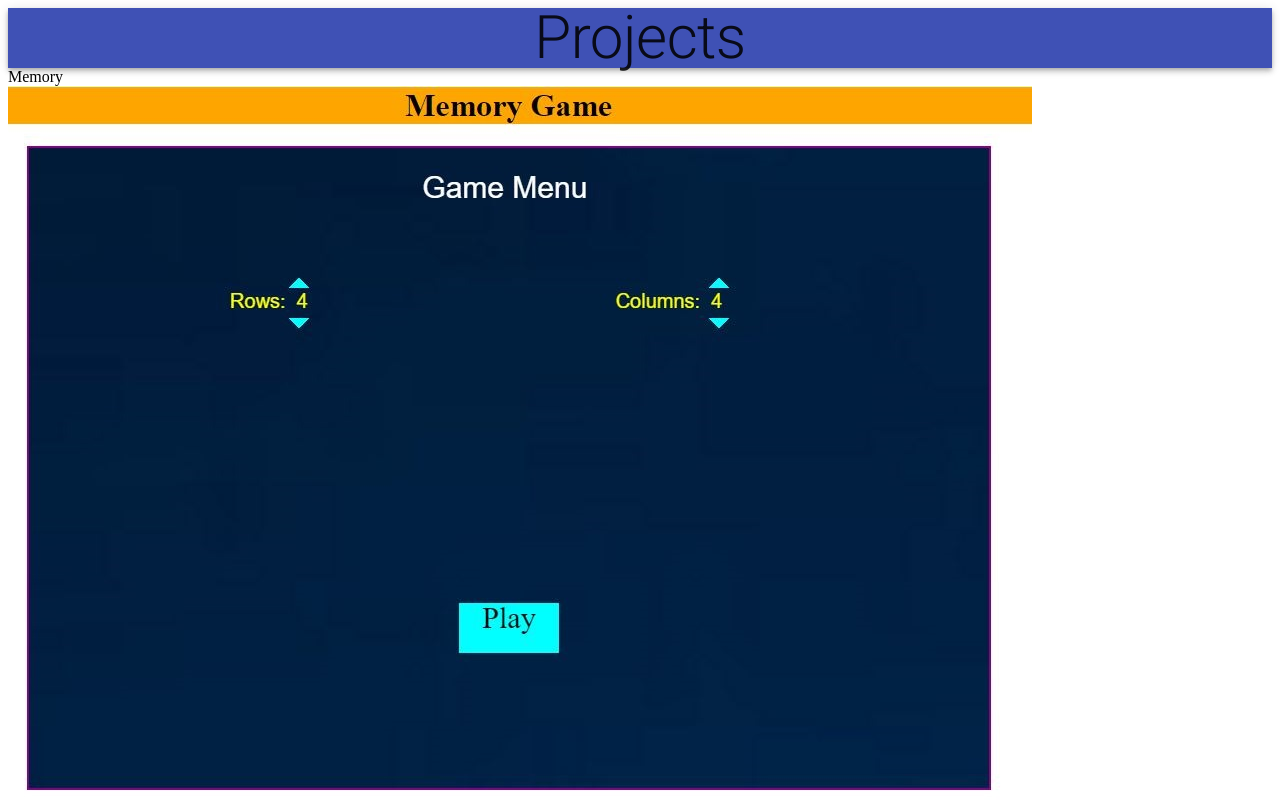
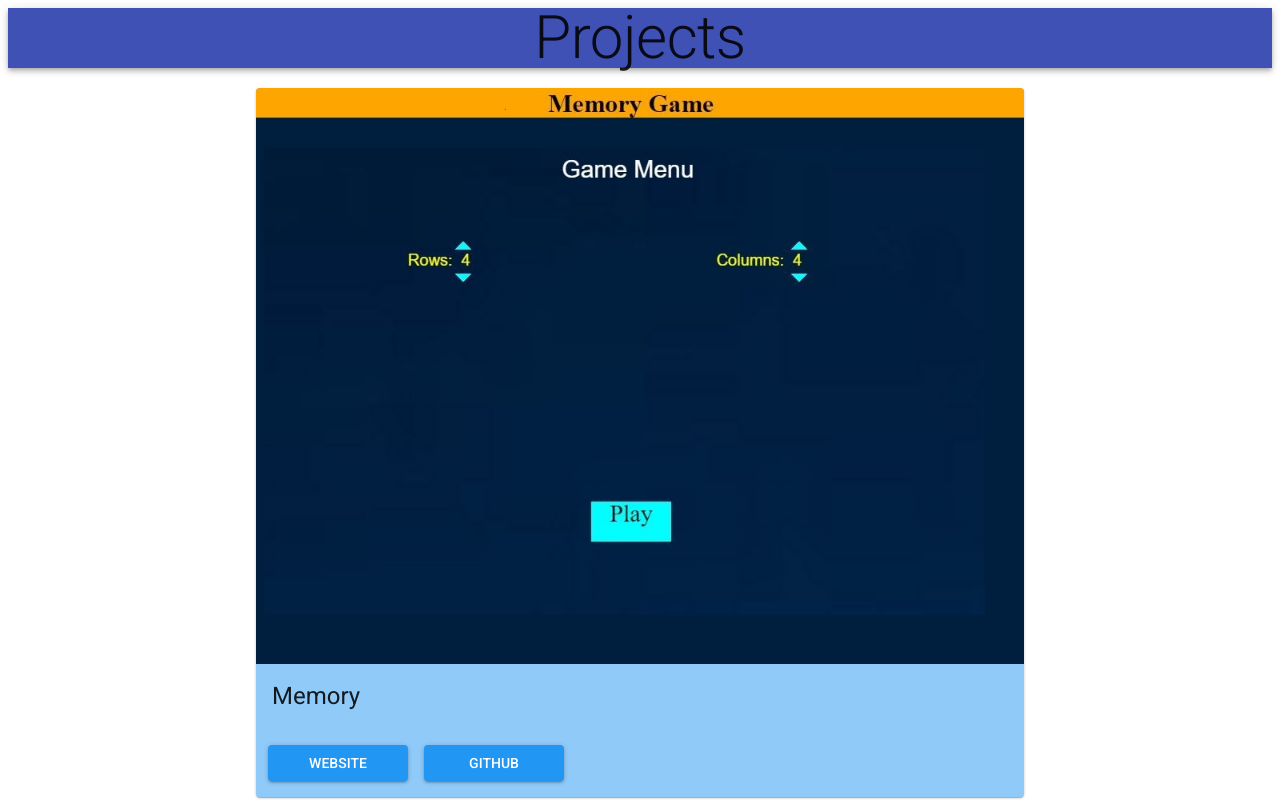
Before and after one commit to josephttran/project, a React app: page / in a window 1280 px wide. Shown: the top 800 px of the page. Built offline with nearby package versions, Linux system fonts and the light colour scheme.

Commit message:
Style SingleProject with material-ui

```diff
--- a/src/components/Project/ProjectList.tsx
+++ b/src/components/Project/ProjectList.tsx
@@ -1,6 +1,6 @@
 import * as React from 'react';
 
-import { IProject, SingleProject } from './SingleProject';
+import SingleProject, { IProject } from './SingleProject';
 import projectData from '../../projectData.json';
 
 interface IProjectListState {
@@ -21,7 +21,6 @@ class ProjectList extends React.Component<{}, IProjectListState> {
   }
 
   render() {
-    console.log(this.state.projects);
     const proj = this.state.projects.map(ele => {
       return (
         <SingleProject
--- a/src/components/Project/SingleProject.tsx
+++ b/src/components/Project/SingleProject.tsx
@@ -1,27 +1,81 @@
 import * as React from 'react';
+import { createStyles, Theme, withStyles, WithStyles } from '@material-ui/core/styles';
+import blue from '@material-ui/core/colors/blue';
+import Card from '@material-ui/core/Card';
+import CardAction from '@material-ui/core/CardActions';
+import CardActionArea from '@material-ui/core/CardActionArea';
+import CardHeader from '@material-ui/core/CardHeader';
+import CardMedia from '@material-ui/core/CardMedia';
+import Button from '@material-ui/core/Button';
 
-export interface IProject {
+const primary = blue[200];
+const secondary = blue[500];
+
+const styles = (theme: Theme) => createStyles({
+  card: {
+    margin: 'auto',
+    marginTop: 20,
+    backgroundColor: primary,
+  },
+  '@media screen and (min-width: 768px)': {
+    card: {
+      maxWidth: 768
+    }
+  },
+  media: {
+    height: 0,
+    paddingTop: '75%'
+  },
+  title: {
+    color: 'theme.palette.getContrastText(primary)'
+  },
+  actions: {
+    display: 'flex'
+  },
+  button: {
+    margin: theme.spacing.unit,
+    width: 140,
+    backgroundColor: secondary,
+    color: theme.palette.getContrastText(secondary)
+  }
+});
+
+export interface IProject extends Partial<WithStyles<typeof styles>> {
   name: string;
   image: string;
   url?: string;
   github?: string;
 }
 
-export const SingleProject = (props: IProject) => {
+const SingleProject = (props: IProject) => {
+  const { classes } = props;
+
   return (
     <div>
-      <div>
-        {props.name}
-      </div>
-      <div>
-        <img src={require(`../../asset/images/${props.image}`)} />
-      </div>
-      <div>
-        <a href={props.url}>Website</a>
-      </div>
-      <div>
-        <a href={props.github}>GitHub</a>
-      </div>
+      <Card className={classes.card}>
+        <CardActionArea>
+          <a href={props.url}>
+            <CardMedia
+              className={classes.media}
+              image={require(`../../asset/images/${props.image}`)}
+            />
+          </a>
+        </CardActionArea>
+        <CardHeader
+          classes={{ title: classes.title }}
+          title={props.name}
+        />
+        <CardAction className={classes.actions}>
+          <Button variant='contained' href={props.url} target='_blank' className={classes.button}>
+            Website
+          </Button>
+          <Button variant='contained' href={props.github} target='_blank' className={classes.button}>
+            GitHub
+          </Button>
+        </CardAction>
+      </Card>
     </div>
   )
 };
+
+export default withStyles(styles)(SingleProject);
```
Also changed, not shown: src/asset/images/dodge-blocks.jpg, src/asset/images/memory.jpg.
